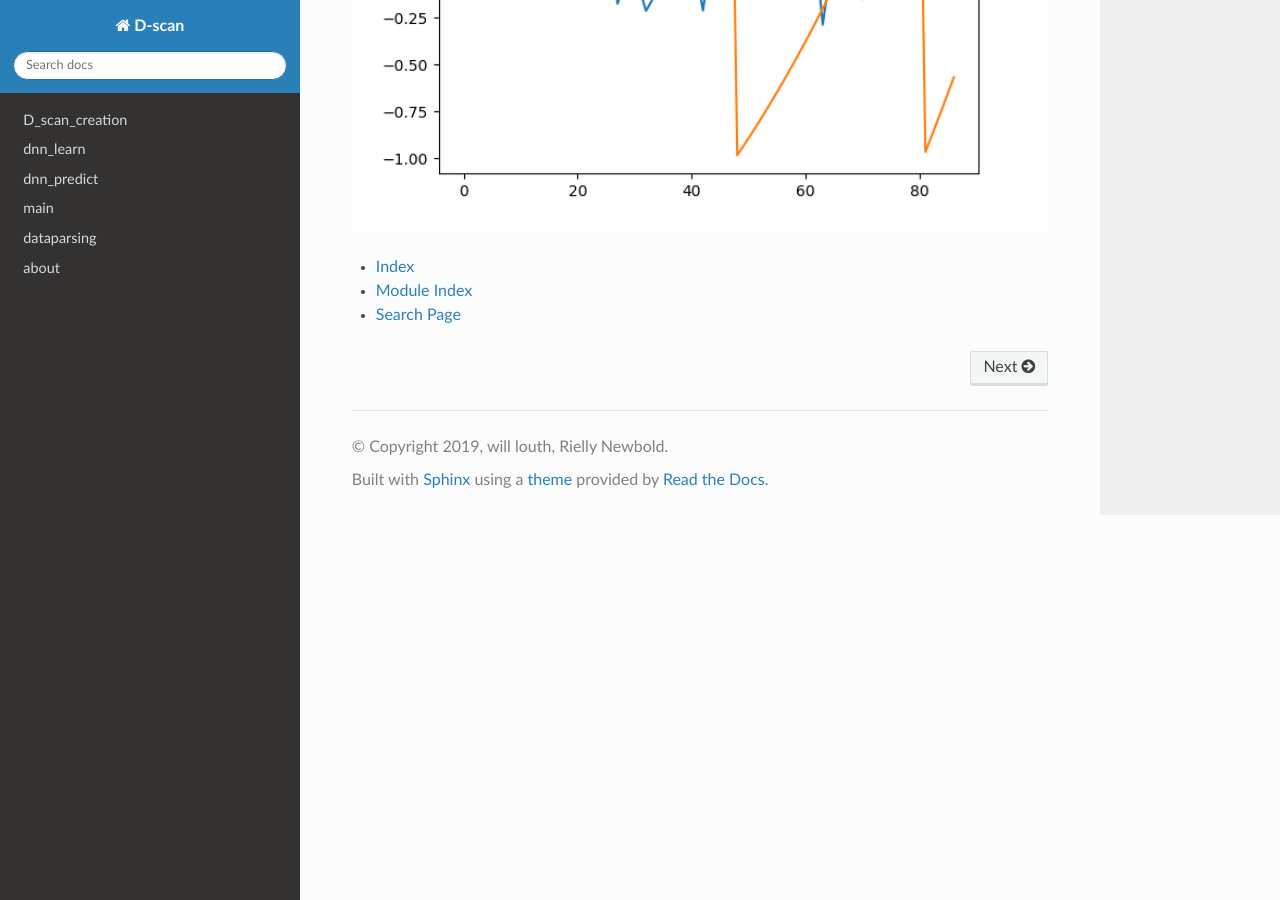
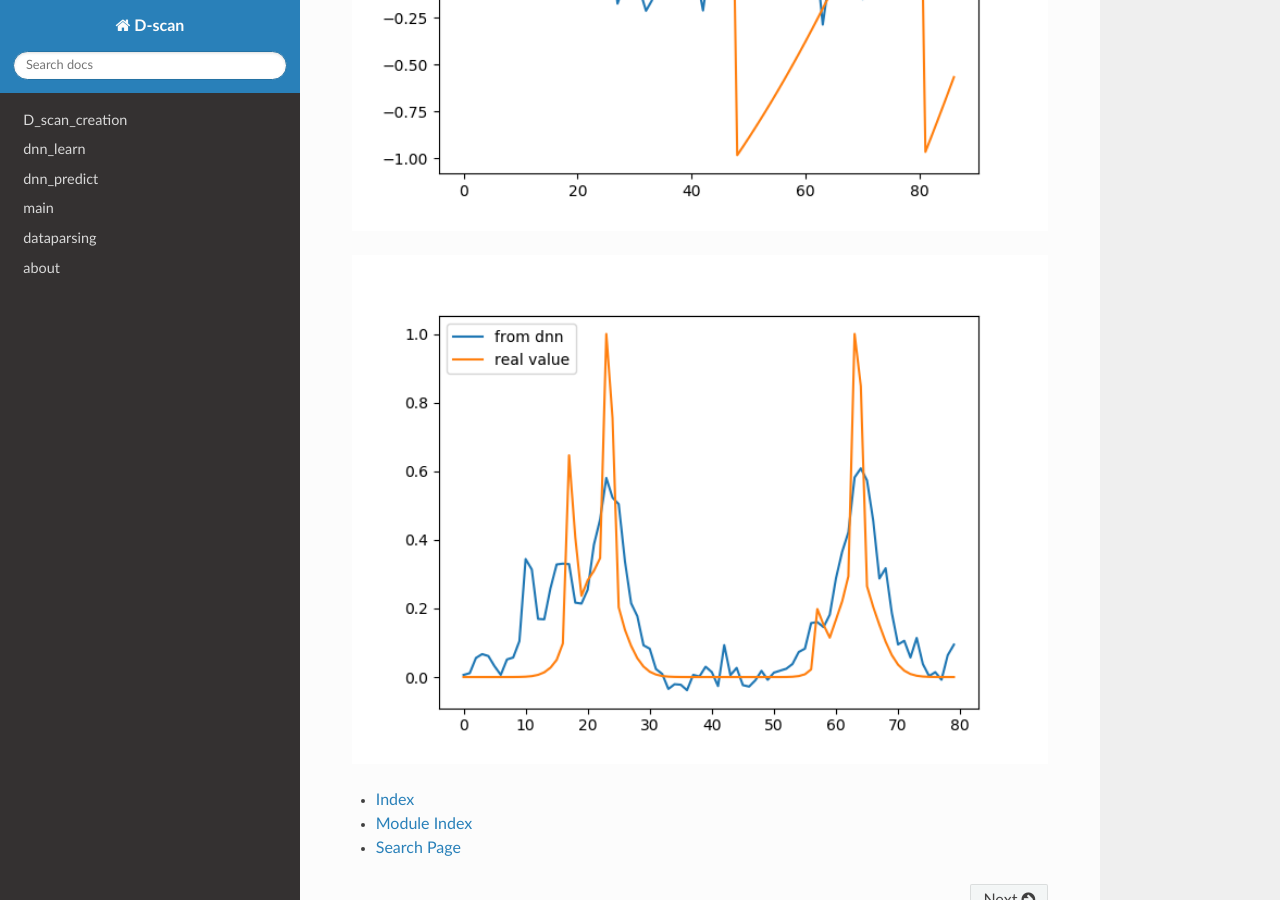
Before and after one commit to williamlouth/D-Scan-docs, a Sphinx documentation site: the page built from source/index.rst, in a window 1280 px wide and 900 px high, scrolled down 3529 px. Built offline with Sphinx 7.4.7 and the Read the Docs theme 2.0.0, drawn with Linux system fonts in a browser that asks for light colours.

Commit message:
updating the docs

```diff
--- a/source/index.rst
+++ b/source/index.rst
@@ -30,6 +30,9 @@
   :width: 900
   :alt: A  prediction of the phase from the d-scan by the deep neural network. The prediction is terrible and it doesn't follow the phase at all.
 
+.. image:: _static/prediction_meh.png
+  :width: 900
+  :alt: A  prediction of the phase from the d-scan by the deep neural network. The prediction is pretty bad and is very similar no matter what the input is.
 
 * :ref:`genindex`
 * :ref:`modindex`
```
Also changed, not shown: source/_static/prediction_meh.png (added).
